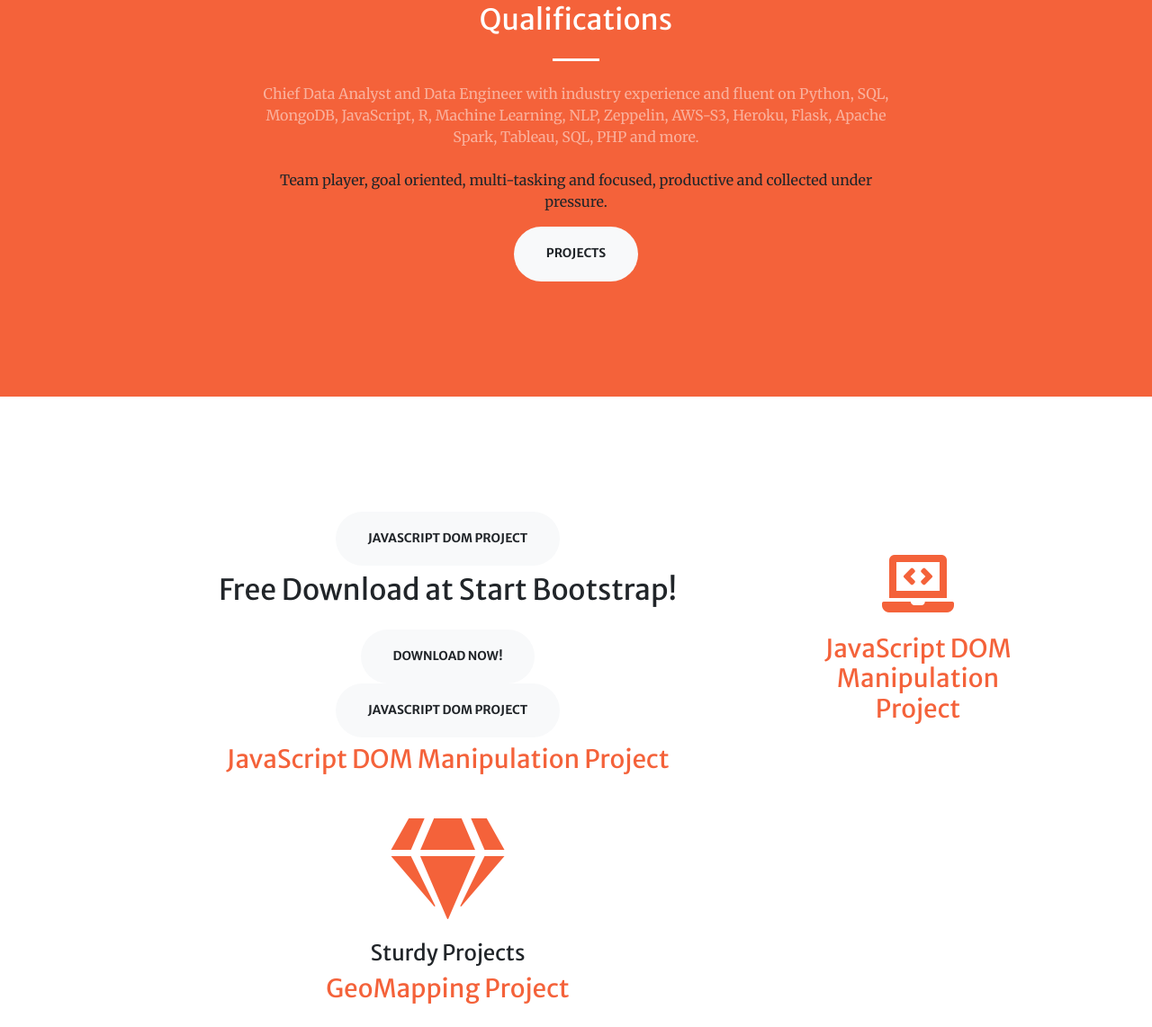
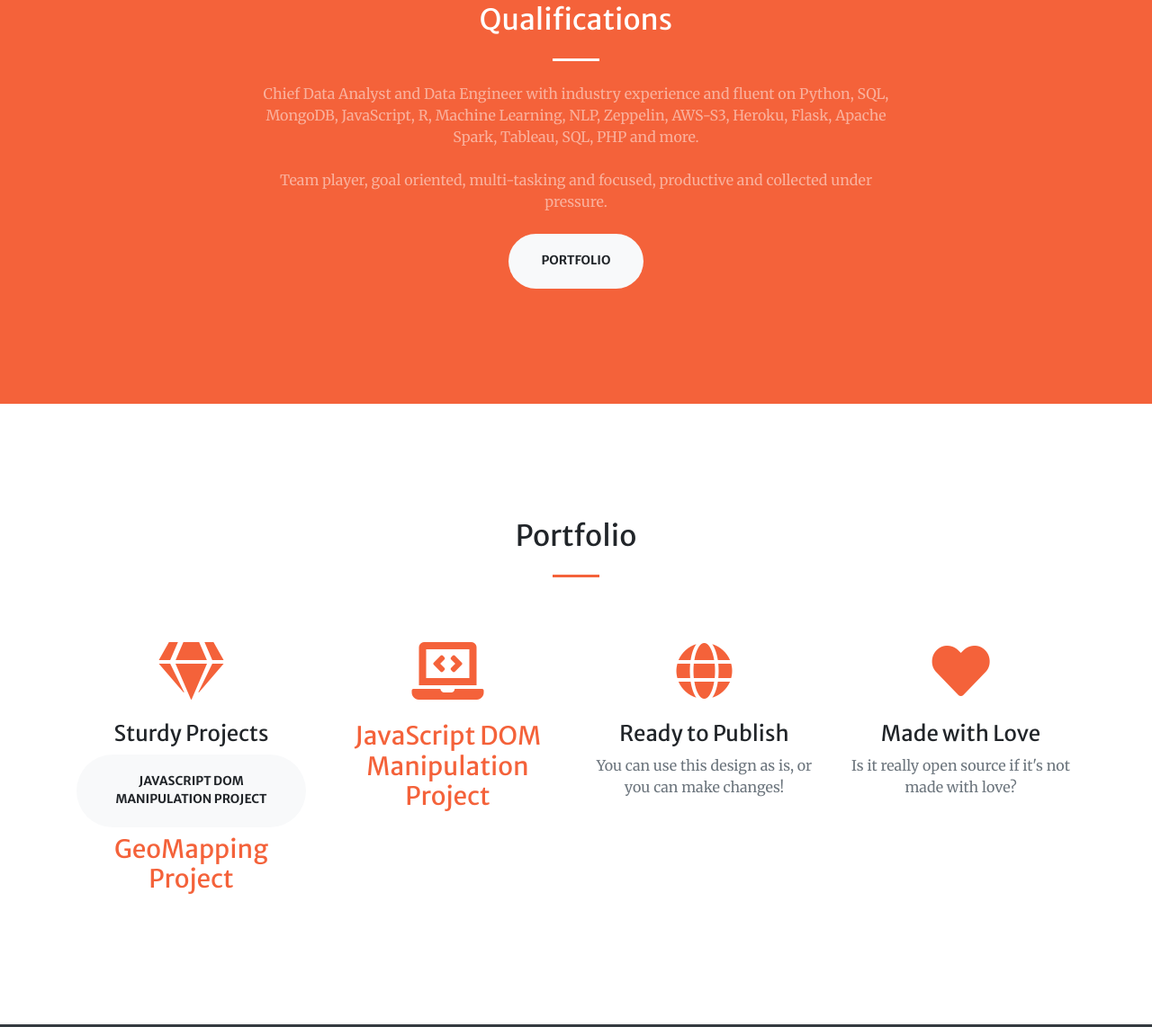
Before and after one commit to asuzek/asuzek.github.io, a website with bundled scripts: page index.html in a window 1280 px wide. Shown: the part 925-2067 px from the top of the page at 90% size. Built offline with nearby package versions, Linux system fonts and the light colour scheme.

Commit message:
Update index.html

```diff
--- a/index.html
+++ b/index.html
@@ -75,40 +75,25 @@
           <h2 class="text-white mt-0">Qualifications</h2>
           <hr class="divider light my-4">
           <p class="text-white-50 mb-4">Chief Data Analyst and Data Engineer with industry experience and fluent on Python, SQL, MongoDB, JavaScript, R, Machine Learning, NLP, Zeppelin, AWS-S3, Heroku, Flask, Apache Spark, Tableau, SQL, PHP and more.
-          </p><p>Team player, goal oriented, multi-tasking and focused, productive and collected under pressure.
+          </p><p class="text-white-50 mb-4">Team player, goal oriented, multi-tasking and focused, productive and collected under pressure.
 </p>
-          <a class="btn btn-light btn-xl js-scroll-trigger" href="#services">Projects</a>
+          <a class="btn btn-light btn-xl js-scroll-trigger" href="#portfolio">Portfolio</a>
         </div>
       </div>
     </div>
   </section>
 
-  <!-- Services Section -->
-<!--   <section class="page-section" id="portfolio">
+  <!-- Portfolio Section -->
+  <section class="page-section" id="portfolio">
     <div class="container">
       <h2 class="text-center mt-0">Portfolio</h2>
       <hr class="divider my-4">
       <div class="row">
-        <div class="col-lg-3 col-md-6 text-center"> -->
-
-    <section class="page-section" id="projects">
-
-    <div class="container">
-      <div class="row justify-content-center">
-        <div class="col-lg-8 text-center">
-          <h3><a class="btn btn-light btn-xl" href="https://github.com/asuzek/JavaScript-DOM-Project/">JavaScript DOM Project</a><h3>
-
-
-
-
-
-          <h2 class="mb-4">Free Download at Start Bootstrap!</h2>
-          <a class="btn btn-light btn-xl" href="https://startbootstrap.com/themes/creative/">Download Now!</a>
-          <h3><a class="btn btn-light btn-xl" href="https://github.com/asuzek/JavaScript-DOM-Project/">JavaScript DOM Project</a><h3>
-          <h3><a href="https://github.com/asuzek/JavaScript-DOM-Project/">JavaScript DOM Manipulation Project</a><h3>
+        <div class="col-lg-3 col-md-6 text-center">
           <div class="mt-5">
             <i class="fas fa-4x fa-gem text-primary mb-4"></i>
             <h3 class="h4 mb-2">Sturdy Projects</h3>
+            <h3><a class="btn btn-light btn-xl" href="https://github.com/asuzek/JavaScript-DOM-Project/">JavaScript DOM Manipulation Project</a><h3>
             <p>  <a href="https://github.com/asuzek/Geomapping-Project/">GeoMapping Project</a></p>
           </div>
         </div>
```
